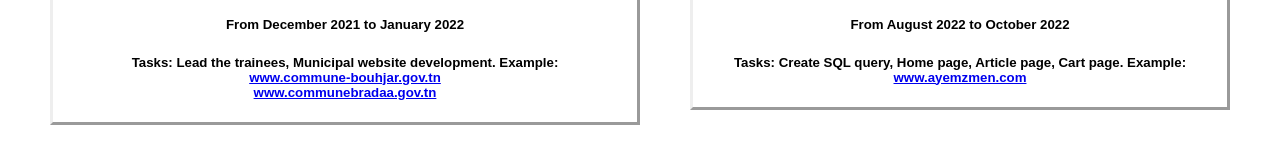
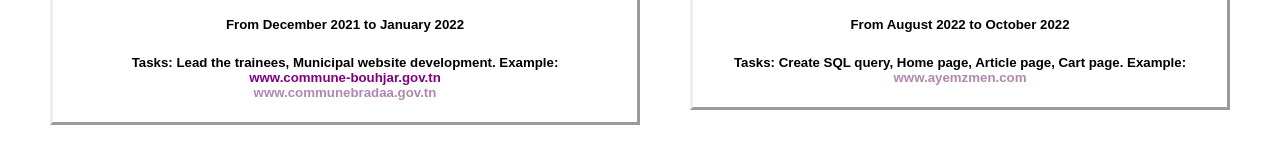
Before and after one commit to rihem-bensaad/Portfolio, a React (Create React App) app: page / in a window 1280 px wide. In both pictures the pointer is over the link "www.commune-bouhjar.gov.tn". Shown: the part 2338-2498 px from the top of the page. Built offline with nearby package versions, Linux system fonts and the light colour scheme.

Commit message:
decoration links

```diff
--- a/src/components/Navbar/Navbar.scss
+++ b/src/components/Navbar/Navbar.scss
@@ -184,5 +184,12 @@ nav {
   font-size: 150%
 }
 .links {
+  text-decoration: none;
+  color:#b087b1;
 
 }
+.links:hover {
+  text-decoration: none;
+  color: purple;
+
+}
```
